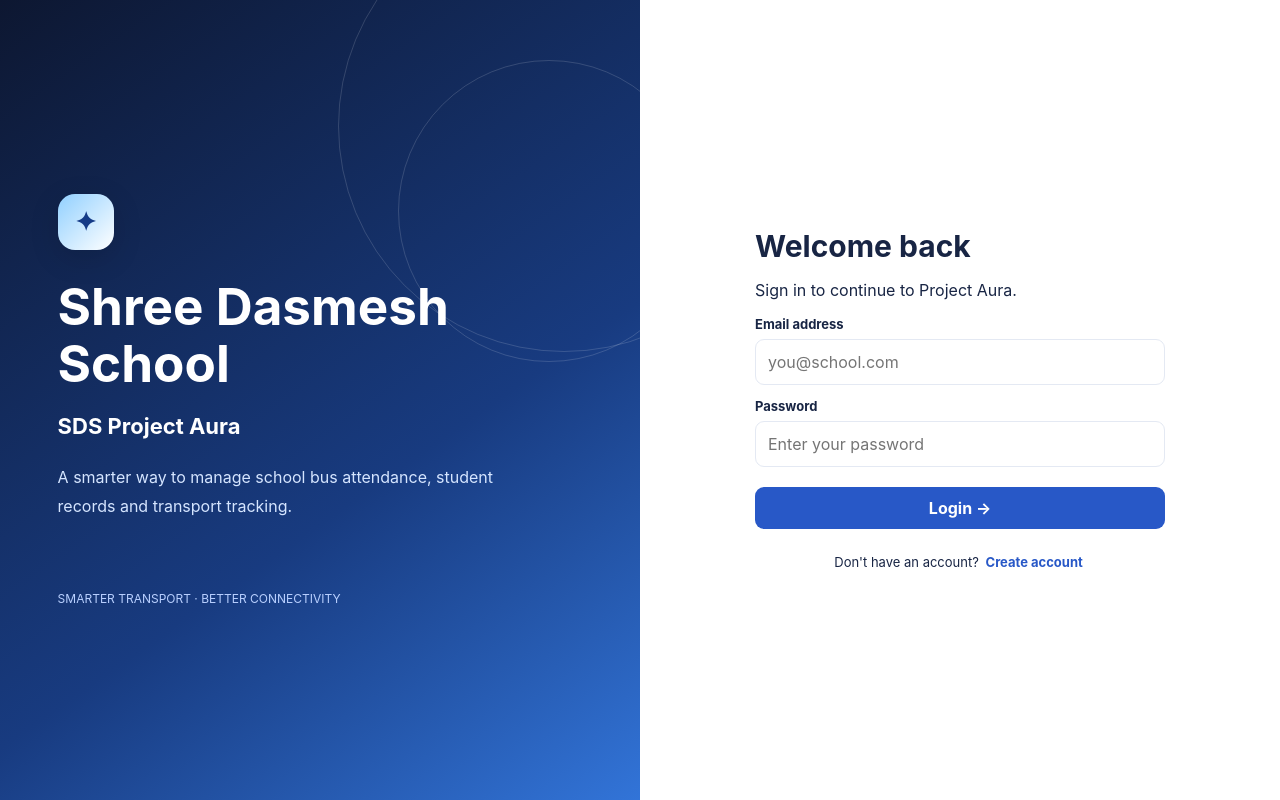
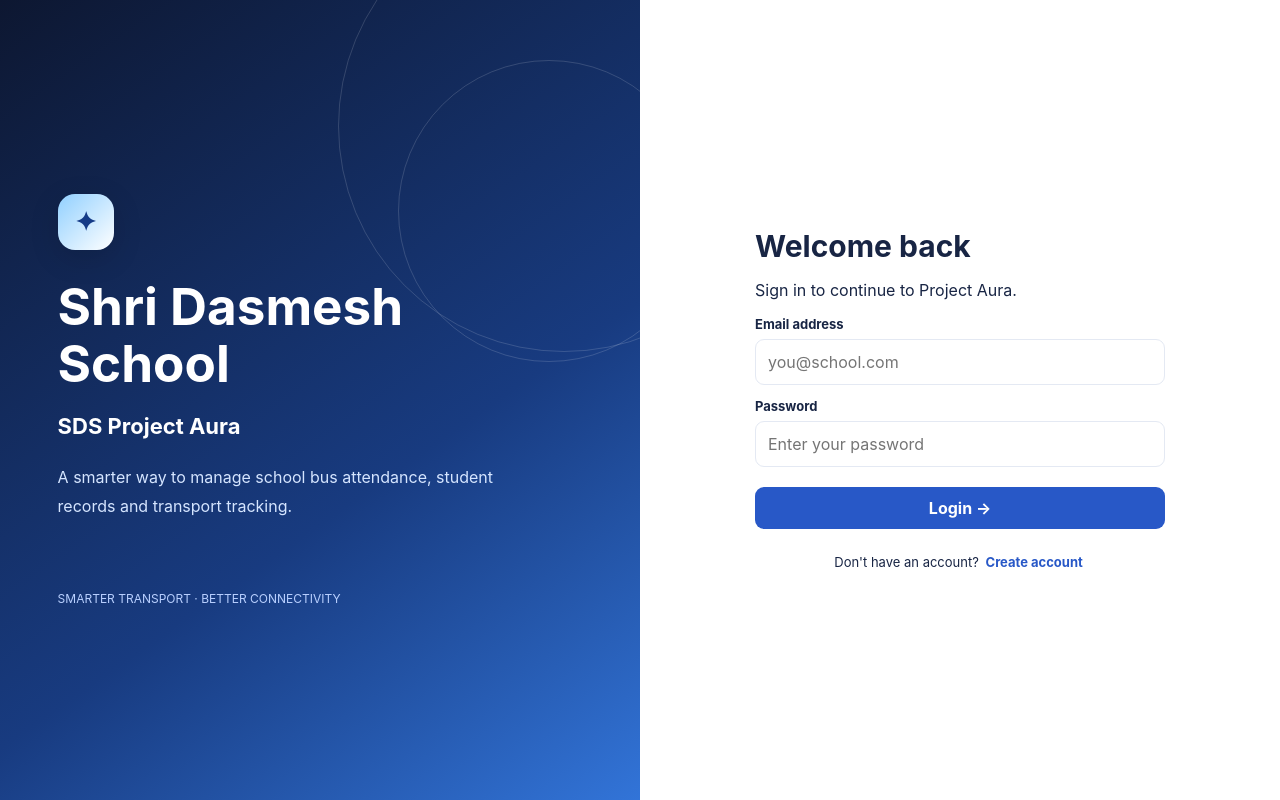
Before and after one commit to kalerharsimran22-oss/SDS_PROJECT_AURA, a plain HTML site: page index.html in a window 1280 px wide. Drawn offline with Linux system fonts and the light colour scheme.

Commit message:
Update index.html

```diff
--- a/index.html
+++ b/index.html
@@ -17,7 +17,7 @@
 <section id="auth" class="auth">
   <div class="auth-art">
     <div class="brand-icon">✦</div>
-    <h1>Shree Dasmesh<br>School</h1>
+    <h1>Shri Dasmesh<br>School</h1>
     <p style="font-size:22px;font-weight:700;color:white;margin:0">SDS Project Aura</p>
     <p>A smarter way to manage school bus attendance, student records and transport tracking.</p>
     <div class="art-bottom">SMARTER TRANSPORT · BETTER CONNECTIVITY</div>
```
